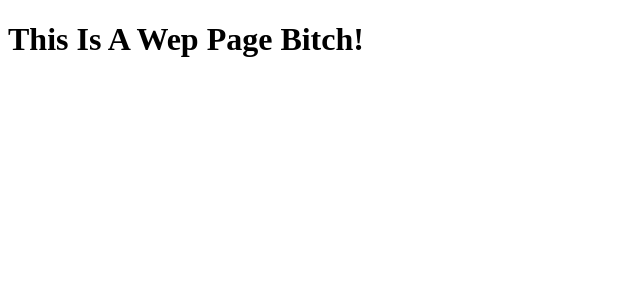
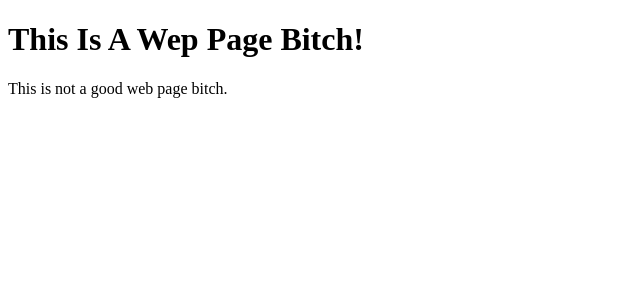
Before and after one commit to Beckognize/fortune5000, a Next.js app: page / in a window 1280 px wide. Shown: the top 300 px of the page, without its empty margins (0-640 px from the left). Built offline with nearby package versions, Linux system fonts and the light colour scheme.

Commit message:
Add text

```diff
--- a/pages/index.js
+++ b/pages/index.js
@@ -2,6 +2,7 @@ export default function Index() {
     return (
       <div>
         <h1>This Is A Wep Page Bitch!</h1>
+        <p>This is not a good web page bitch.</p>
       </div>
     );
   }
```
